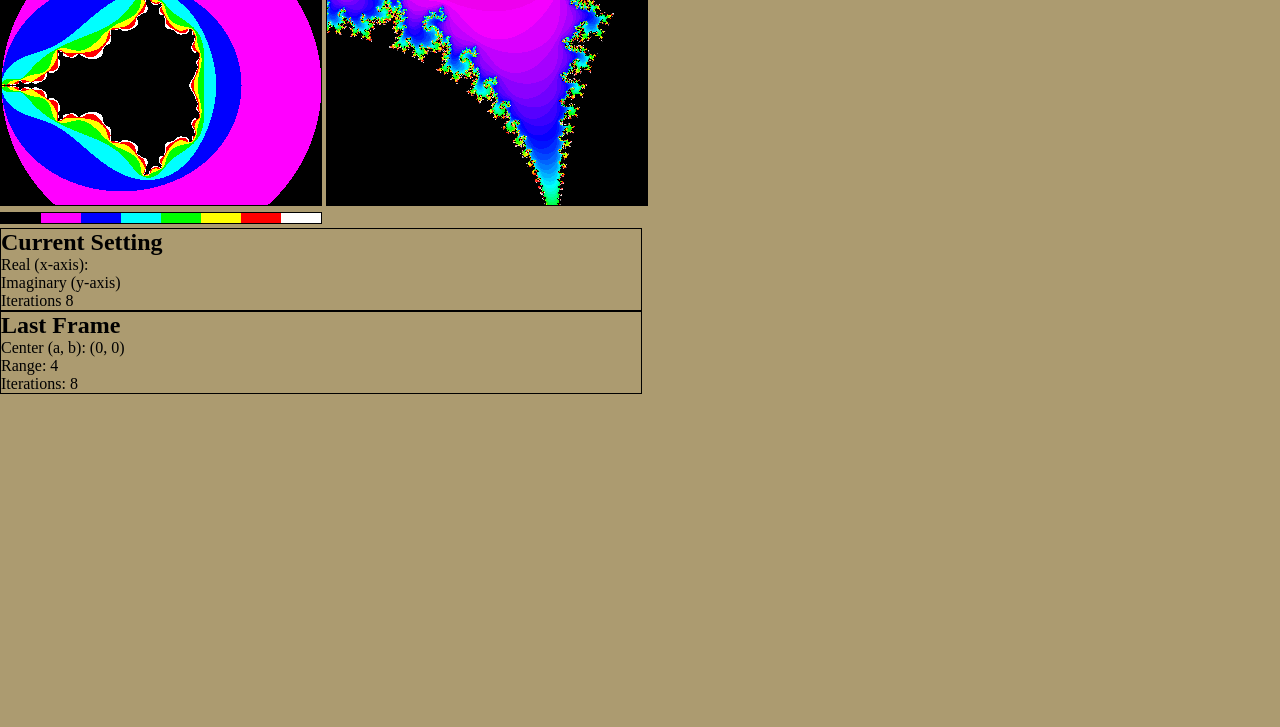
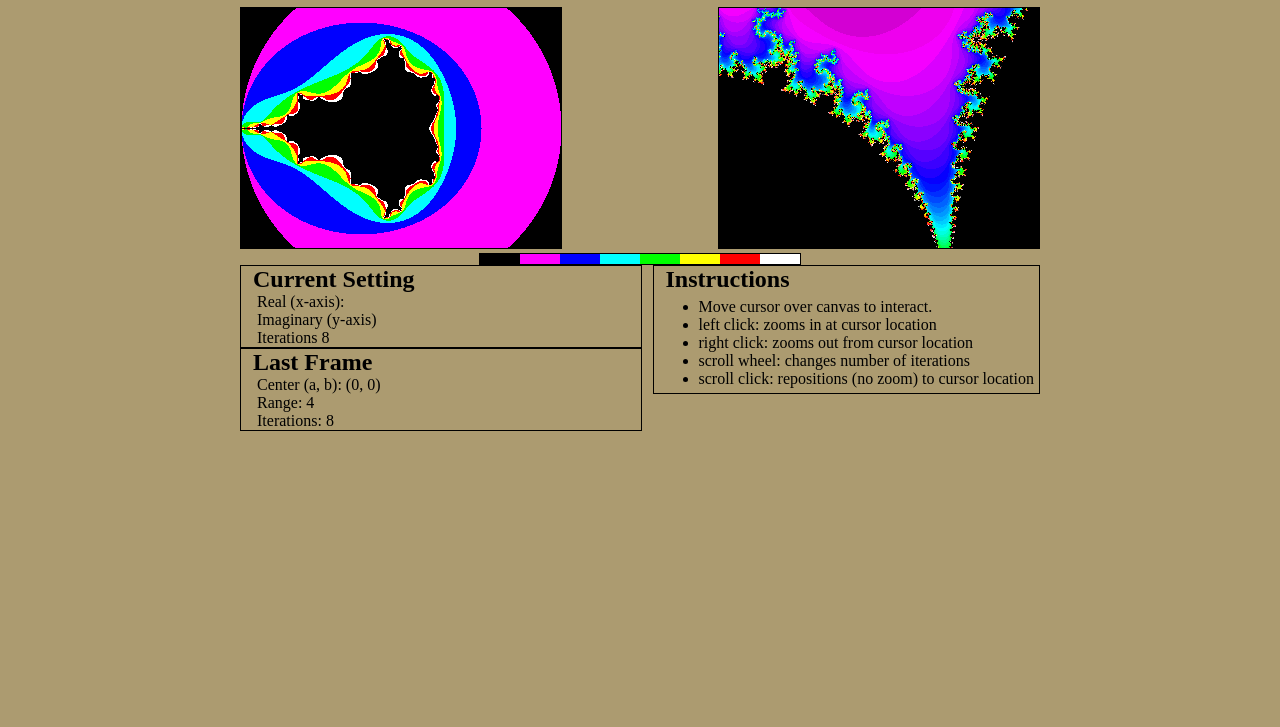
Before and after one commit to CircuitStudent/CircuitStudent, a plain HTML site: page Mandelbrot/MandelbrotFunctionLab.html in a window 1280 px wide. Shown: the part 73-800 px from the top of the page. Drawn offline with Linux system fonts and the light colour scheme.

Commit message:
Added Instructions and a little styling

```diff
--- a/Mandelbrot/MandelbrotFunctionLab.html
+++ b/Mandelbrot/MandelbrotFunctionLab.html
@@ -15,6 +15,16 @@
     <canvas id="julia-canvas" width="320" height="240">Julia Set Plot</canvas>
     <br>
     <canvas id="color-spectrum" width="320" height="10"></canvas>
+    <section id="instructions">
+      <h2>Instructions</h2>
+      <ul>
+        <li>Move cursor over canvas to interact.</li>
+        <li>left click: zooms in at cursor location</li>
+        <li>right click: zooms out from cursor location</li>
+        <li>scroll wheel: changes number of iterations</li>
+        <li>scroll click: repositions (no zoom) to cursor location</li>
+      </ul>
+    </section>
     <section id="real-time">
     <h2>Current Setting</h2>
       <p>Real (x-axis): <span id="x_coord"></span></p>
@@ -27,5 +37,6 @@
       <p>Range: <span id="range"></span></p>
       <p>Iterations: <span id="iter-max"></span></p>
     </section>
+
 </body>
 </html>
--- a/Mandelbrot/style.css
+++ b/Mandelbrot/style.css
@@ -1,16 +1,39 @@
-* {
+/* * {
     margin: 0;
     padding: 0;
-}
+}*/
 
 body {
     background-color:rgb(172, 155, 112);
-
+    max-width: 800px;
+    margin: auto;
 }
 canvas {
     border: 1px solid black;
 }
+h1 {
+    text-align: center;
+}
+h2 {
+    margin: 0 0.5em;
+}
+p {
+    margin: 0 1em;
+}
 section {
     border: 1px solid black;
-    max-width: 640px;
+    max-width: 400px;
 }
+ul {
+    margin: 5px;
+}
+#color-spectrum {
+    display: block;
+    margin: 0 auto;
+}
+#instructions {
+    float: right;
+}
+#julia-canvas {
+    float: right;
+}
```
